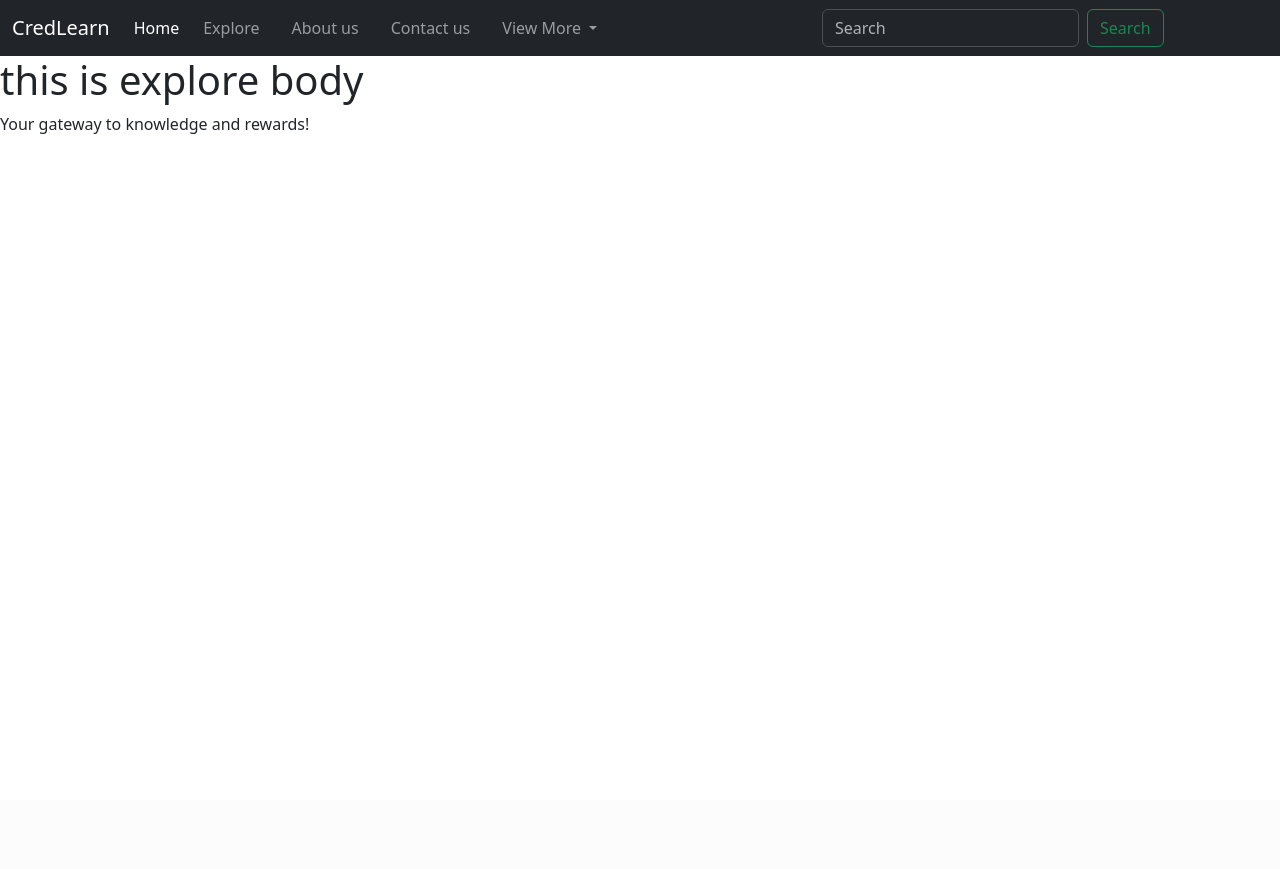
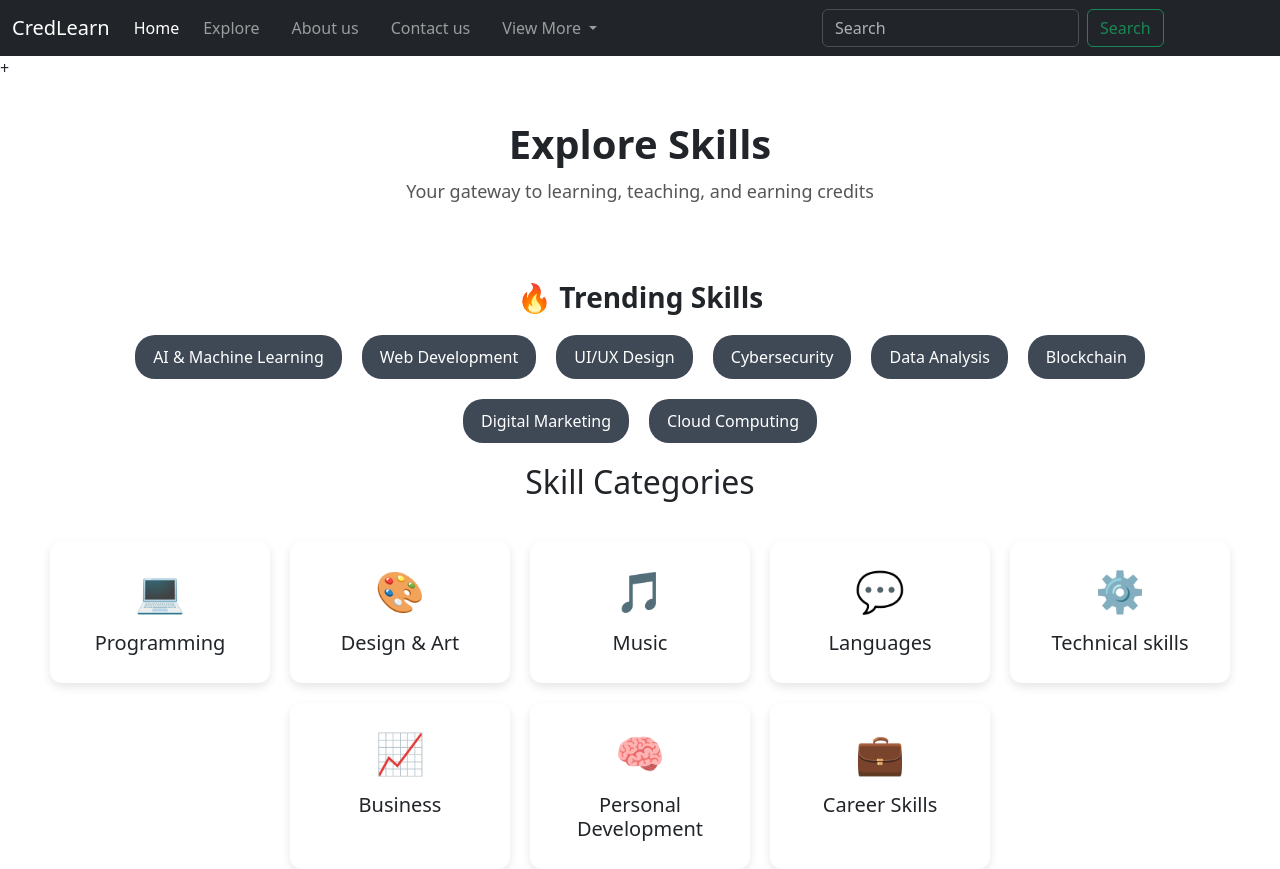
Before and after one commit to shivanshsahucse2024-cloud/CredLearn, a Django app: page /explore/ in a window 1280 px wide. Before the commit the page ends 134 px from the top, so only its background shows below. Run offline with Django 5.2, Linux system fonts and the light colour scheme.

Commit message:
Updated explore page

```diff
--- a/Main/Main/templates/base.html
+++ b/Main/Main/templates/base.html
@@ -46,6 +46,7 @@
           </ul>
         </li>
       </ul>
+
       <form class="d-flex mx-auto" role="search">
         <input class="form-control me-2" type="search" placeholder="Search" aria-label="Search"/>
         <button class="btn btn-outline-success" type="submit">Search</button>
--- a/Main/Main/templates/explore.html
+++ b/Main/Main/templates/explore.html
@@ -2,7 +2,160 @@
 
 {% block title %} Explore{% endblock title %}
 
-{% block body %}
-<h1> this is explore body </h1>
-<p> Your gateway to knowledge and rewards! </p>
+{% block body %}+
+
+<div class="explore-header">
+    <h1>Explore Skills</h1>
+    <p>Your gateway to learning, teaching, and earning credits</p>
+</div>
+
+<div class="trending-section">
+    <h2 class="trending-title">🔥 Trending Skills</h2>
+
+    <div class="trending-skills">
+        <div class="trending-tag">AI & Machine Learning</div>
+        <div class="trending-tag">Web Development</div>
+        <div class="trending-tag">UI/UX Design</div>
+        <div class="trending-tag">Cybersecurity</div>
+        <div class="trending-tag">Data Analysis</div>
+        <div class="trending-tag">Blockchain</div>
+        <div class="trending-tag">Digital Marketing</div>
+        <div class="trending-tag">Cloud Computing</div>
+
+    </div>
+</div>
+
+<h2 style="text-align:center; margin-top:20px;">Skill Categories</h2>
+
+<div class="categories">
+    <div class="category-card">
+        <div class="category-icon">💻</div>
+        <h3>Programming</h3>
+    </div>
+
+    <div class="category-card">
+        <div class="category-icon">🎨</div>
+        <h3>Design & Art</h3>
+    </div>
+
+    <div class="category-card">
+        <div class="category-icon">🎵</div>
+        <h3>Music</h3>
+    </div>
+
+    <div class="category-card">
+        <div class="category-icon">💬</div>
+        <h3>Languages</h3>
+    </div>
+
+    <div class="category-card">
+        <div class="category-icon">⚙️</div>
+        <h3>Technical skills</h3>
+    </div>
+
+    <div class="category-card">
+        <div class="category-icon">📈</div>
+        <h3>Business</h3>
+    </div>
+
+    <div class="category-card">
+        <div class="category-icon">🧠</div>
+        <h3>Personal Development</h3>
+    </div>
+
+    <div class="category-card">
+        <div class="category-icon">💼</div>
+        <h3>Career Skills</h3>
+    </div>
+</div>
+
+<style>
+    .trending-section {
+        margin: 20px auto;
+        width: 90%;
+        max-width: 1100px;
+    }
+
+    .trending-title {
+        font-size: 28px;
+        font-weight: 600;
+        margin-bottom: 20px;
+        text-align: center;
+    }
+
+    .trending-skills {
+        display: flex;
+        flex-wrap: wrap;
+        justify-content: center;
+        gap: 20px;
+    }
+
+    .trending-tag {
+        background: #3e4955ff;
+        color: white;
+        padding: 10px 18px;
+        border-radius: 20px;
+        font-size: 16px;
+        transition: 0.3s;
+        cursor: pointer;
+    }
+
+    .trending-tag:hover {
+        background: #2f57d4;
+        transform: translateY(-3px);
+    }
+
+        /*explore*/
+
+    .explore-header{
+        text-align:center;
+        padding:40px 0;
+    }
+
+    .explore-header h1{
+        font-size:40px;
+        font-weight:700;
+        margin-bottom:10px;
+    }
+
+    .explore-header p{
+        font-size:18px;
+        color:#555;
+    }
+
+    .categories{
+        display:flex;
+        flex-wrap:wrap;
+        justify-content:center;
+        margin-top:40px;
+        gap:20px;
+    }
+
+    .category-card{
+        width:220px;
+        background:white;
+        border-radius:12px;
+        padding:20px;
+        box-shadow:0 4px 10px rgba(0,0,0,0.1);
+        text-align:center;
+        transition:0.3s;
+        cursor:pointer;
+    }
+
+    .category-card:hover{
+        transform:translateY(-5px);
+        box-shadow:0 6px 16px rgba(0,0,0,0.2);
+    }
+
+    .category-card h3{
+        margin-top:10px;
+        font-size:20px;
+    }
+
+    .category-icon{
+        font-size:40px;
+        color:#4a76fd;
+    }
+</style>
+
 {%endblock body%}
--- a/Main/Main/templates/index.html
+++ b/Main/Main/templates/index.html
@@ -294,7 +294,7 @@
 
   /* ----------- HERO SECTION -------------- */
   body {
-  background: #4360a5ff; /* dark bluish background like Udemy block area */
+  background: #4c5a8bff; /* dark bluish background like Udemy block area */
 }
 
 /* HERO SECTION CARD */
```
